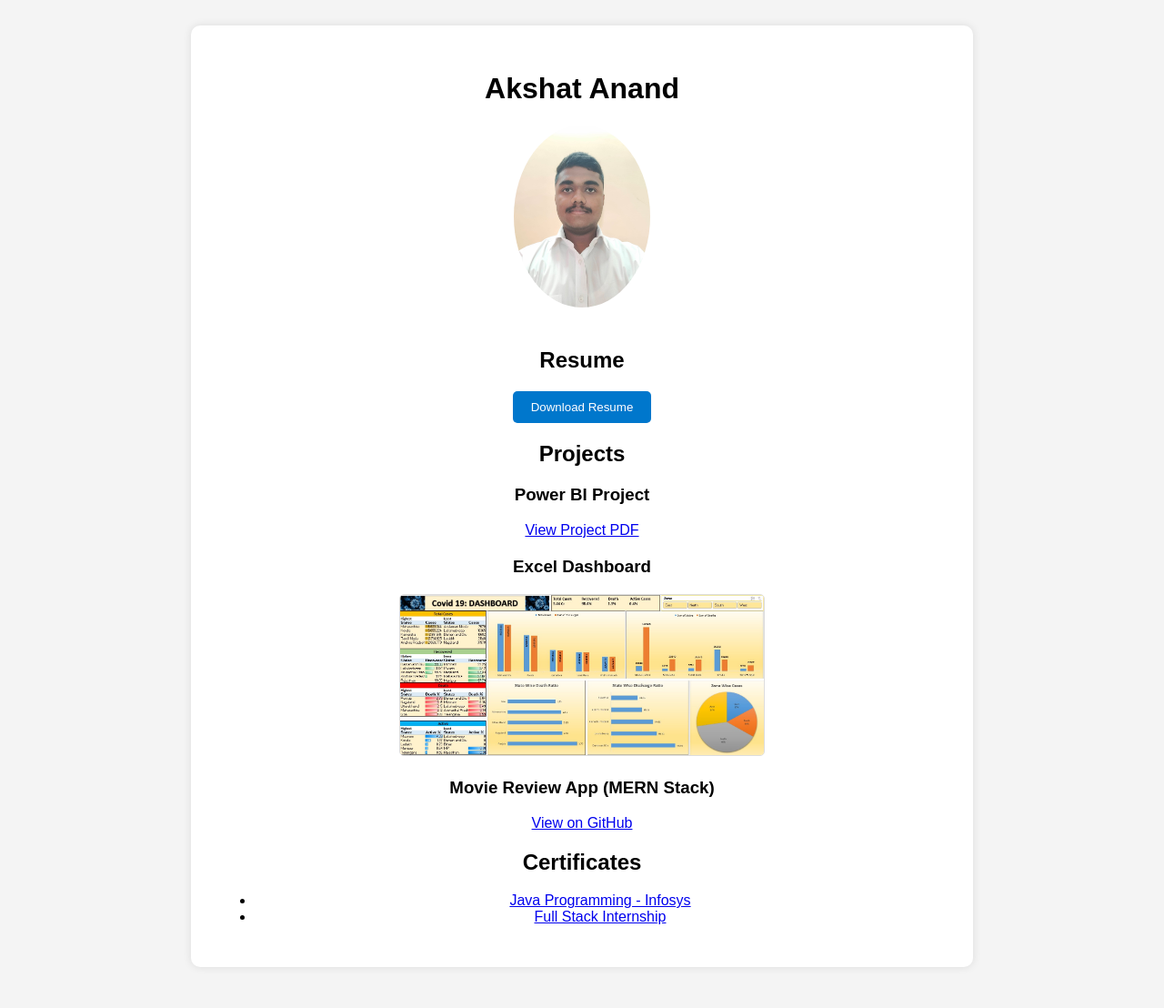
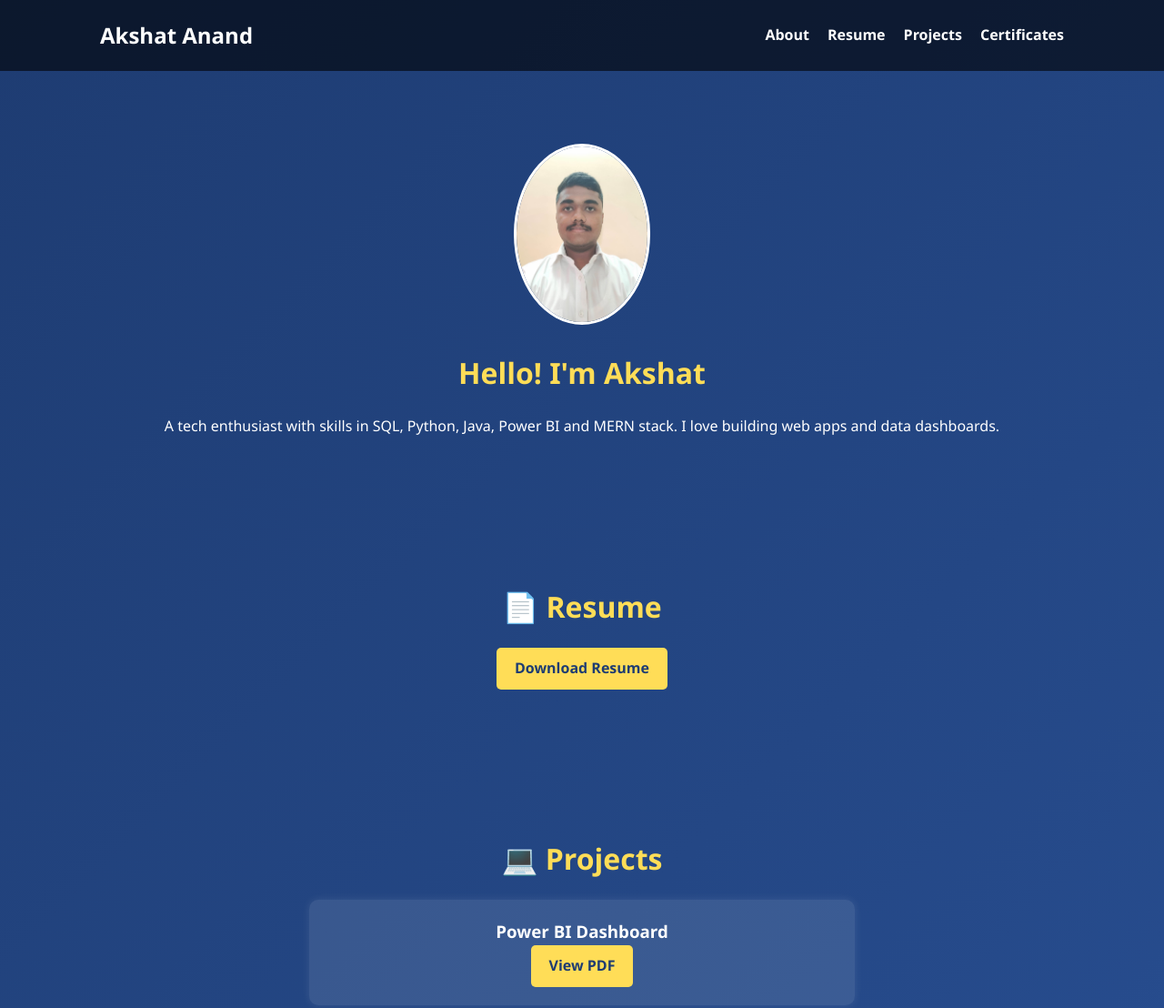
Before and after one commit to Bk-Akshat/Akshat_Portfolio, a plain HTML site: page index.html in a window 1280 px wide. Shown: the top 1108 px of the page at 91% size. Drawn offline with Linux system fonts and the light colour scheme.

Commit message:
Second commit

```diff
--- a/index.html
+++ b/index.html
@@ -1,42 +1,64 @@
 <!DOCTYPE html>
 <html lang="en">
 <head>
-  <meta charset="UTF-8">
-  <meta name="viewport" content="width=device-width, initial-scale=1">
-  <title>Akshat Anand Portfolio</title>
-  <link rel="stylesheet" href="style.css">
+  <meta charset="UTF-8" />
+  <meta name="viewport" content="width=device-width, initial-scale=1.0"/>
+  <title>Akshat Anand | Portfolio</title>
+  <link rel="stylesheet" href="style.css" />
 </head>
 <body>
-  <div class="container">
-    <h1>Akshat Anand</h1>
-    <img src="Profile_Picture.jpg" alt="Akshat's Photo" class="profile-pic">
+  <header>
+    <nav>
+      <h1>Akshat Anand</h1>
+      <ul>
+        <li><a href="#about">About</a></li>
+        <li><a href="#resume">Resume</a></li>
+        <li><a href="#projects">Projects</a></li>
+        <li><a href="#certificates">Certificates</a></li>
+      </ul>
+    </nav>
+  </header>
 
-    <h2>Resume</h2>
-    <a href="Resume_Akshat.pdf" download>
-      <button>Download Resume</button>
-    </a>
+  <section id="about">
+    <img src="Profile_Picture.jpg" alt="Akshat Anand" class="profile-img"/>
+    <h2>Hello! I'm Akshat</h2>
+    <p>A tech enthusiast with skills in SQL, Python, Java, Power BI and MERN stack. I love building web apps and data dashboards.</p>
+  </section>
 
-    <h2>Projects</h2>
-    <div class="project">
-      <h3>Power BI Project</h3>
-      <a href="Project_Power_BI.pdf" target="_blank">View Project PDF</a>
+  <section id="resume">
+    <h2>📄 Resume</h2>
+    <a href="Resume_Akshat.pdf" download class="btn">Download Resume</a>
+  </section>
+
+  <section id="projects">
+    <h2>💻 Projects</h2>
+    <div class="project-card">
+      <h3>Power BI Dashboard</h3>
+      <a href="Project_Power_BI.pdf" target="_blank" class="btn">View PDF</a>
     </div>
 
-    <div class="project">
+    <div class="project-card">
       <h3>Excel Dashboard</h3>
-      <img src="Project_MS_Excel_Dashboard.jpg" alt="Excel Dashboard" class="project-img">
+      <img src="Project_MS_Excel_Dashboard.jpg" alt="Excel Project" />
     </div>
 
-    <div class="project">
-      <h3>Movie Review App (MERN Stack)</h3>
-      <a href="https://github.com/Bk-Akshat" target="_blank">View on GitHub</a>
+    <div class="project-card">
+      <h3>Movie Review App</h3>
+      <p>MERN Stack Web App</p>
+      <a href="https://github.com/Bk-Akshat" target="_blank" class="btn">GitHub</a>
     </div>
+  </section>
 
-    <h2>Certificates</h2>
+  <section id="certificates">
+    <h2>🏅 Certificates</h2>
     <ul>
-      <li><a href="Certificate_Infosys_JAVA.pdf" download>Java Programming - Infosys</a></li>
+      <li><a href="Certificate_Infosys_JAVA.pdf" download>Java - Infosys</a></li>
       <li><a href="Certificate_Internship_full_stack.pdf" download>Full Stack Internship</a></li>
     </ul>
-  </div>
+  </section>
+
+  <footer>
+    <p>© 2025 Akshat Anand</p>
+  </footer>
 </body>
 </html>
--- a/style.css
+++ b/style.css
@@ -1,45 +1,119 @@
-body {
-  font-family: Arial, sans-serif;
-  background-color: #f4f4f4;
-  padding: 20px;
-  text-align: center;
+/* Reset and body */
+* {
+  margin: 0;
+  padding: 0;
+  box-sizing: border-box;
 }
 
-.container {
-  max-width: 800px;
-  margin: auto;
-  background: white;
-  padding: 30px;
-  border-radius: 10px;
-  box-shadow: 0 0 10px rgba(0,0,0,0.1);
+body {
+  font-family: 'Segoe UI', sans-serif;
+  line-height: 1.6;
+  background: linear-gradient(135deg, #1e3c72, #2a5298);
+  color: white;
+  scroll-behavior: smooth;
 }
 
-.profile-pic {
+/* Navbar */
+header {
+  background: rgba(0, 0, 0, 0.6);
+  padding: 20px 0;
+  position: sticky;
+  top: 0;
+  z-index: 1000;
+}
+
+nav {
+  max-width: 1100px;
+  margin: auto;
+  padding: 0 20px;
+  display: flex;
+  justify-content: space-between;
+  align-items: center;
+}
+
+nav h1 {
+  font-size: 24px;
+  color: #fff;
+}
+
+nav ul {
+  display: flex;
+  list-style: none;
+}
+
+nav ul li {
+  margin-left: 20px;
+}
+
+nav ul li a {
+  text-decoration: none;
+  color: #fff;
+  font-weight: bold;
+  transition: color 0.3s ease;
+}
+
+nav ul li a:hover {
+  color: #ffdd57;
+}
+
+/* Sections */
+section {
+  padding: 80px 20px;
+  text-align: center;
+  max-width: 1100px;
+  margin: auto;
+}
+
+section h2 {
+  font-size: 32px;
+  margin-bottom: 20px;
+  color: #ffdd57;
+}
+
+.profile-img {
   width: 150px;
   border-radius: 50%;
   margin-bottom: 20px;
+  border: 3px solid white;
 }
 
-button {
+/* Buttons */
+.btn {
+  display: inline-block;
   padding: 10px 20px;
-  background-color: #0077cc;
-  color: white;
-  border: none;
+  background-color: #ffdd57;
+  color: #1e3c72;
   border-radius: 5px;
-  cursor: pointer;
+  text-decoration: none;
+  font-weight: bold;
+  transition: 0.3s ease;
 }
 
-button:hover {
-  background-color: #005fa3;
+.btn:hover {
+  background-color: #ffe88b;
 }
 
-.project {
-  margin-top: 20px;
+/* Project Cards */
+.project-card {
+  background: rgba(255, 255, 255, 0.1);
+  padding: 20px;
+  margin: 20px auto;
+  border-radius: 10px;
+  max-width: 600px;
+  box-shadow: 0 0 10px rgba(255, 255, 255, 0.1);
 }
 
-.project-img {
-  width: 100%;
-  max-width: 400px;
-  border: 1px solid #ddd;
-  border-radius: 5px;
+.project-card img {
+  max-width: 100%;
+  border-radius: 10px;
+  margin-top: 10px;
 }
+
+/* Footer */
+footer {
+  background-color: rgba(0, 0, 0, 0.4);
+  text-align: center;
+  padding: 20px;
+  margin-top: 40px;
+  color: #ddd;
+}
```
